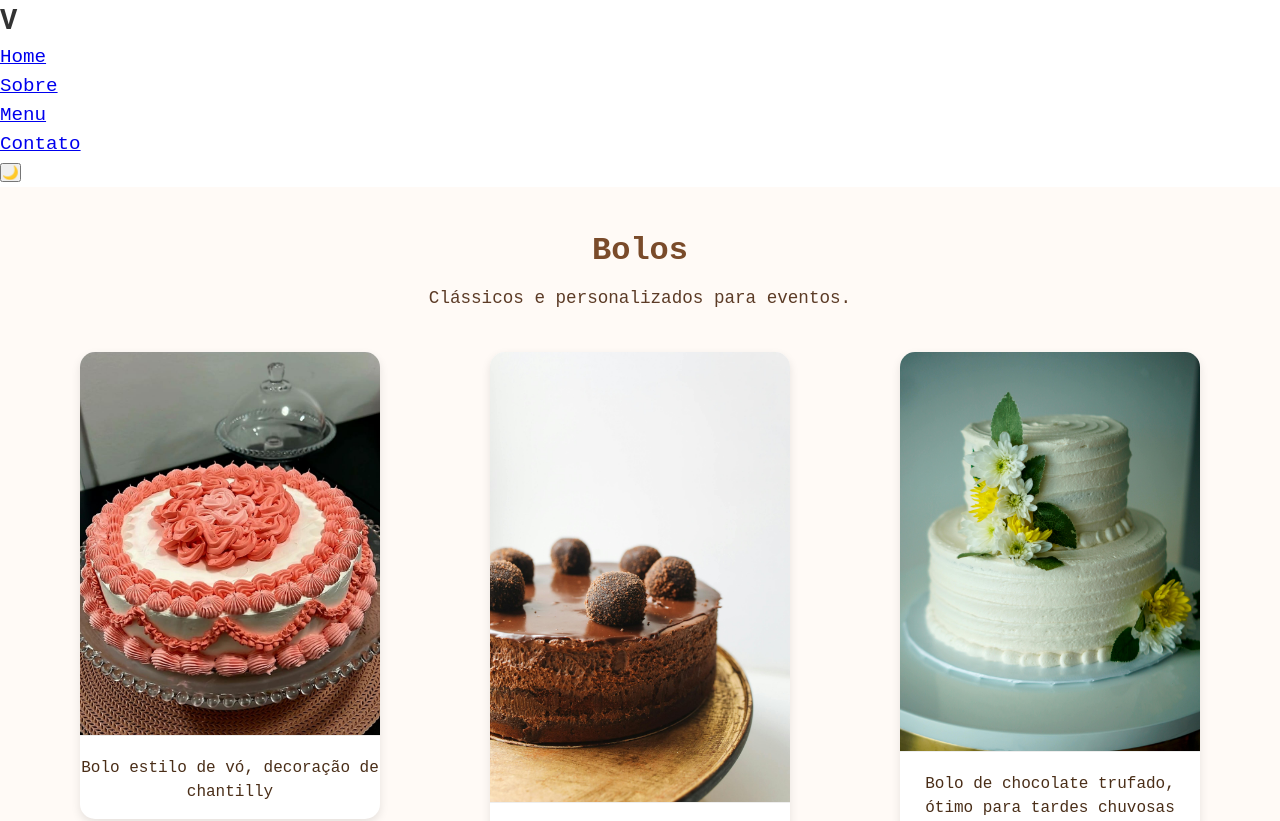
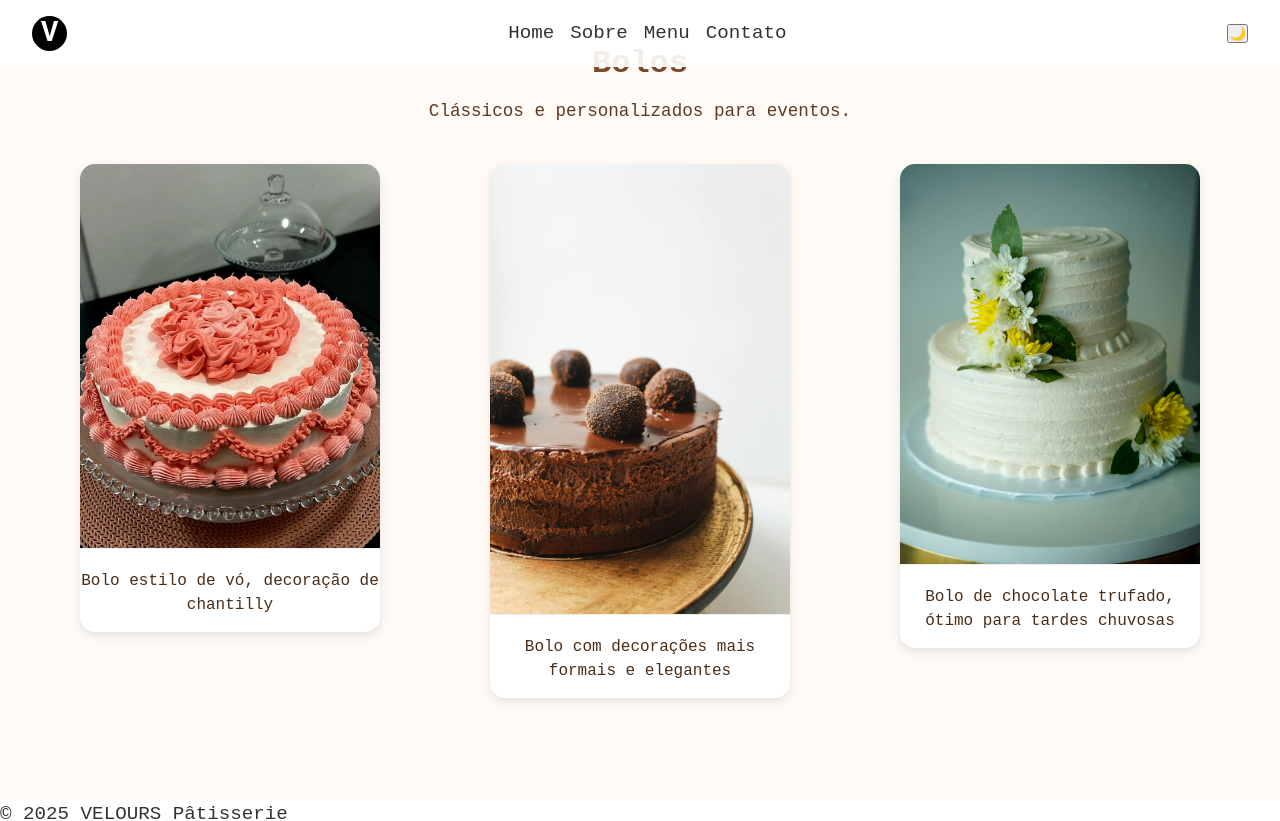
Before and after one commit to laurayaguiu/Projeto-WEB-next.js, a Next.js app in the folder projeto/: page /cardapio/bolo in a window 1280 px wide. Shown: the top 821 px of the page. Built offline with nearby package versions, Linux system fonts and the light colour scheme.

Commit message:
fazendo css do nav funcionar

```diff
--- a/projeto/src/app/components/Nav.js
+++ b/projeto/src/app/components/nav/Nav.js
@@ -1,4 +1,4 @@
-
+import './nav.css';
     export default function Nav(){
     return(
         <nav>
--- /dev/null
+++ b/projeto/src/app/components/nav/nav.css
@@ -0,0 +1,37 @@
+.navbar {
+  display: flex;
+  justify-content: space-between;
+  align-items: center;
+  background: rgba(255, 255, 255, 0.9);
+  padding: 1rem 2rem;
+  position: fixed;
+  width: 100%;
+  top: 0;
+}
+
+.logo {
+  background: #000;
+  color: #fff;
+  border-radius: 50%;
+  width: 2.2rem;
+  height: 2.2rem;
+  display: flex;
+  align-items: center;
+  justify-content: center;
+}
+
+.nav-links {
+  display: flex;
+  gap: 1rem;
+  list-style: none;
+}
+
+.nav-links a {
+  text-decoration: none;
+  color: #333;
+  transition: 0.3s;
+}
+
+.nav-links a:hover {
+  color: #e91e63;
+}
--- a/projeto/src/app/layout.js
+++ b/projeto/src/app/layout.js
@@ -1,6 +1,6 @@
 import "./globals.css";
 import Link from 'next/link';
-import Nav from './components/Nav';
+import Nav from './components/nav/Nav';
 import Footer from './components/Footer';
 
 export const metadata = {
```
